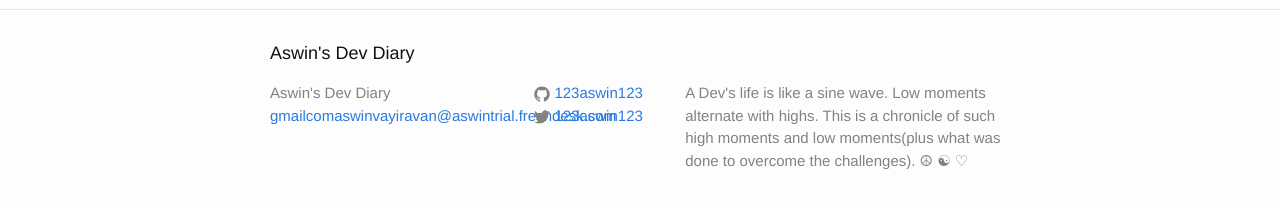
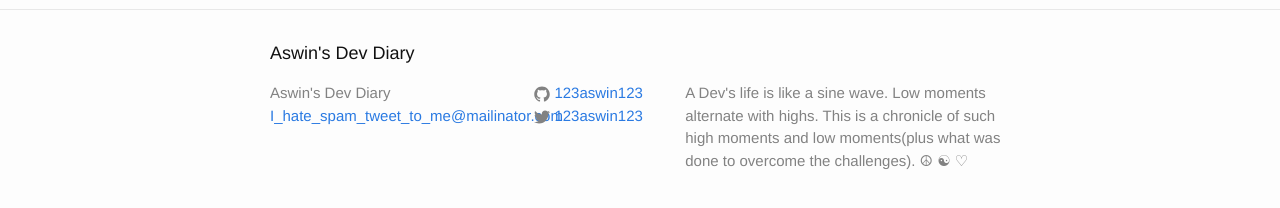
Before and after one commit to 123aswin123/123aswin123.github.io, a Jekyll site: the page built from index.html, in a window 1280 px wide. Shown: the part 287-495 px from the top of the page. Built offline with Jekyll 4.4.1, drawn with Linux system fonts in a browser that asks for light colours.

Commit message:
changed long email to shorter one

```diff
--- a/_config.yml
+++ b/_config.yml
@@ -1,6 +1,6 @@
 # Site settings
 title: Aswin's Dev Diary
-email: gmailcomaswinvayiravan@aswintrial.freshdesk.com
+email: I_hate_spam_tweet_to_me@mailinator.com
 description: > # this means to ignore newlines until "baseurl:"
   A Dev's life is like a sine wave. Low moments alternate with highs. This is a chronicle of such
   high moments and low moments(plus what was done to overcome the challenges).
```
